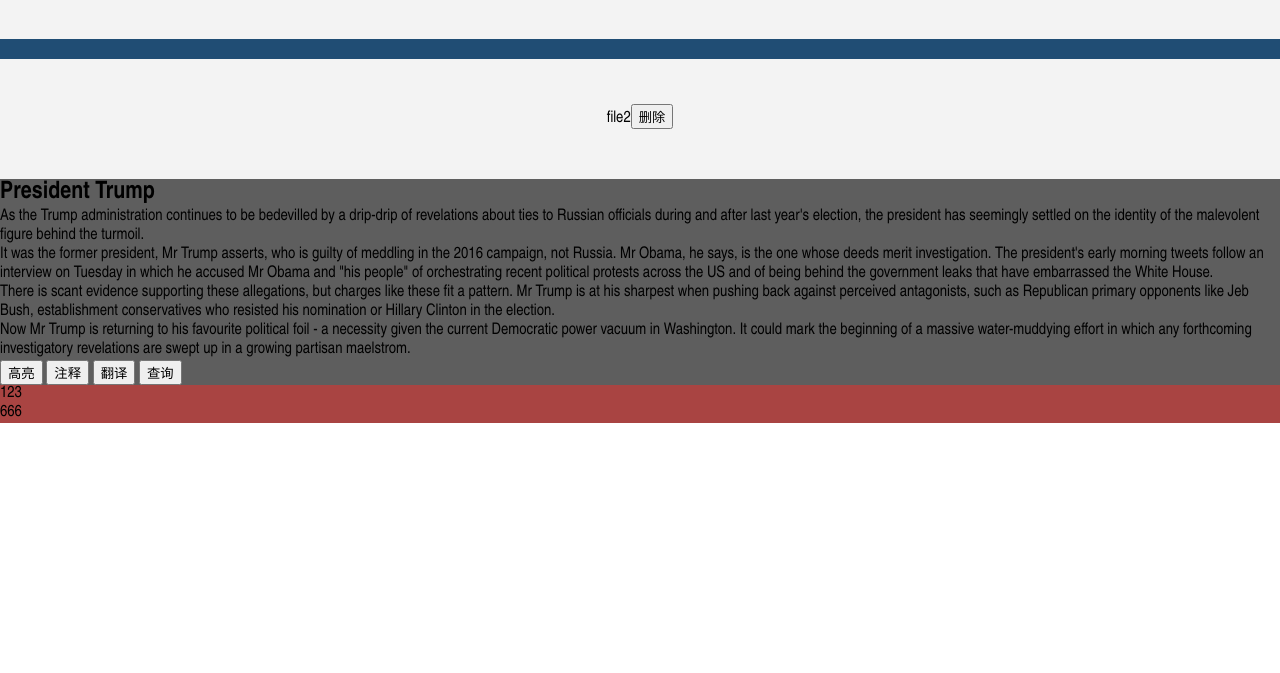
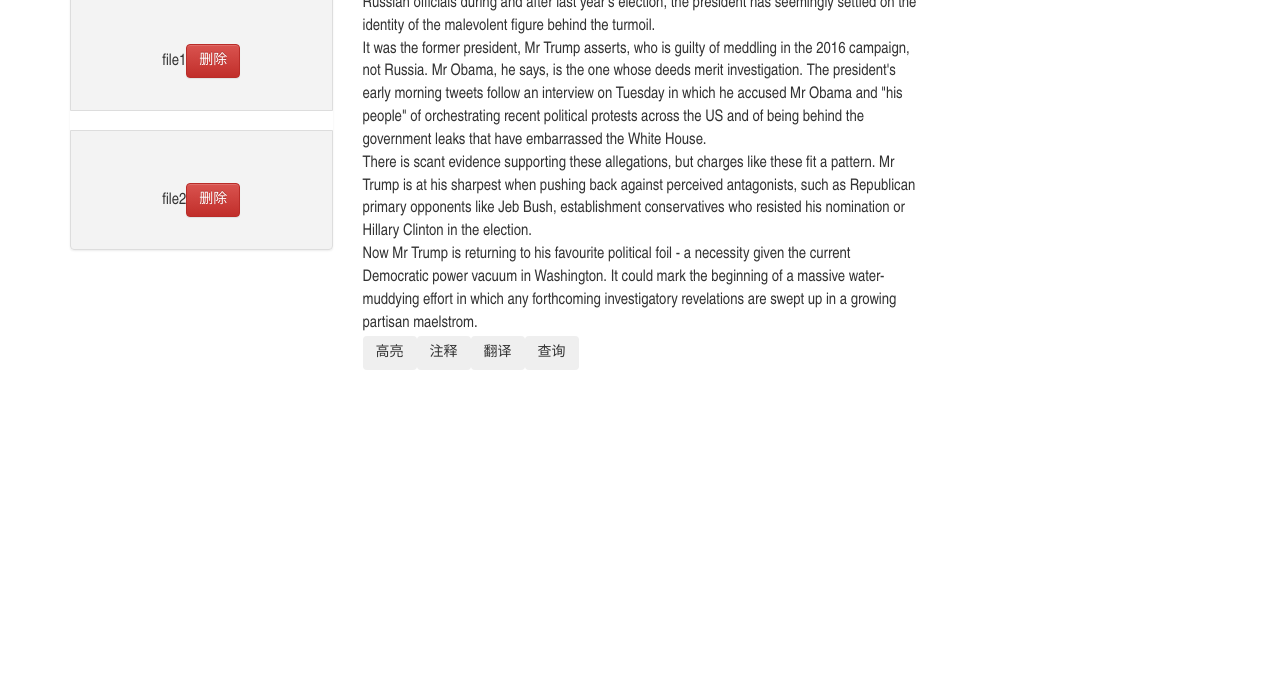
Before and after one commit to demongodYY/local-reader, a website: page index.html in a window 1280 px wide. Shown: the part 127-800 px from the top of the page. Drawn offline with Linux system fonts and the light colour scheme.

Commit message:
样式修改

```diff
--- a/index.html
+++ b/index.html
@@ -3,16 +3,15 @@
 <head>
     <meta charset="UTF-8">
     <title>Local-Reader</title>
-    <!--<link href="bower_components/bootstrap/dist/css/bootstrap.min.css " rel="stylesheet" type="text/css"/>-->
-    <!--<link href="bower_components/bootstrap/dist/css/bootstrap-theme.min.css" rel="stylesheet" type="text/css"/>-->
+    <link href="bower_components/bootstrap/dist/css/bootstrap.min.css " rel="stylesheet" type="text/css"/>
+    <link href="bower_components/bootstrap/dist/css/bootstrap-theme.min.css" rel="stylesheet" type="text/css"/>
     <link rel="stylesheet" type="text/css" href="static/css/main.css"/>
     <script src="bower_components/jquery/dist/jquery.min.js"></script>
-    <!--<script src="bower_components/bootstrap/dist/js/bootstrap.min.js"></script>-->
+    <script src="bower_components/bootstrap/dist/js/bootstrap.min.js"></script>
     <script src="static/js/main.js"></script>
 
 </head>
 <body>
-        <div class="div_files">
 	<div class="container">
 	<div class="row">
 	    <div class="div_catalog col-md-3">
@@ -35,10 +34,10 @@
 	            <p>Now Mr Trump is returning to his favourite political foil - a necessity given the current Democratic power vacuum in Washington. It could mark the beginning of a massive water-muddying effort in which any forthcoming investigatory revelations are swept up in a growing partisan maelstrom.</p>
 	        </div>
 	        <div class="div_btns">
-	            <button class="btn_highlight">高亮</button>
-	            <button class="btn_addnote">注释</button>
-	            <button class="btn_trans">翻译</button>
-	            <button class="btn_search">查询</button>
+	            <button class="btn  btn_info btn_highlight">高亮</button>
+	            <button class="btn  btn_info btn_addnote">注释</button>
+	            <button class="btn  btn_info btn_trans">翻译</button>
+	            <button class="btn  btn_info btn_search">查询</button>
 	        </div>
 	    </div>
 	    <div class="div_notes col-md-3">
@@ -46,6 +45,5 @@
 	        <div class="note_id2">666</div>
 	    </div>
 	</div>
-	</div>
 </body>
 </html>
--- a/static/css/main.css
+++ b/static/css/main.css
@@ -16,23 +16,11 @@
 				*zoom: 1;
 			}
 /*------common-------*/
-.div_container{
-	height: 100%;
+.container{
+	margin-top: 5%;
 }
+/*layout*/
 
-/*layout*/
-.div_catalog{
-	background-color: #204D74;
-	height: 100%;
-}
-.div_notes{
-	background-color: #A94442;
-	height: 100%;
-}
-.div_content{
-	background-color: #5E5E5E;
-	height: 100%;
-}
 /*catalog*/
 .div_catalog input{
  	position:absolute;
@@ -46,3 +34,7 @@
 	text-align: center;
 	line-height: 120px;
 }
+
+/*content*/
+.div_content .div_btns button{
+	float: left;
```
